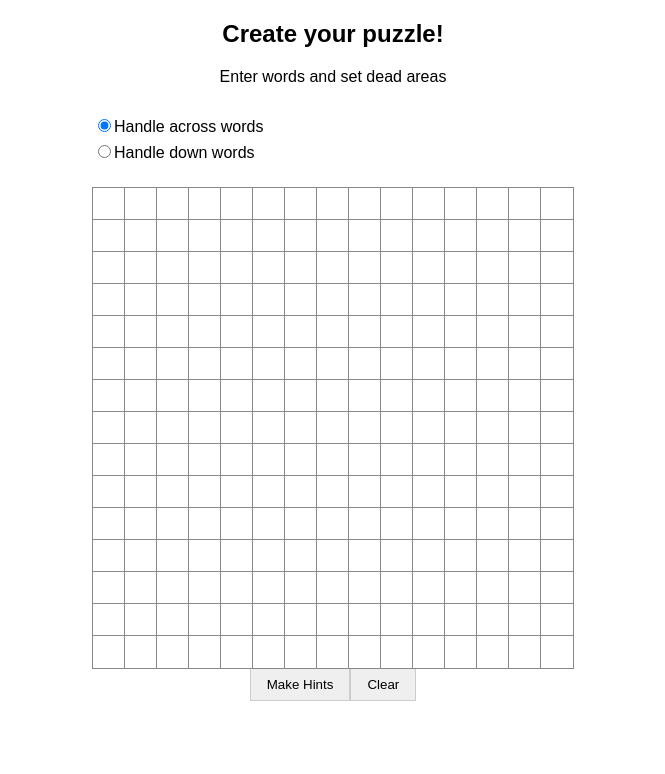
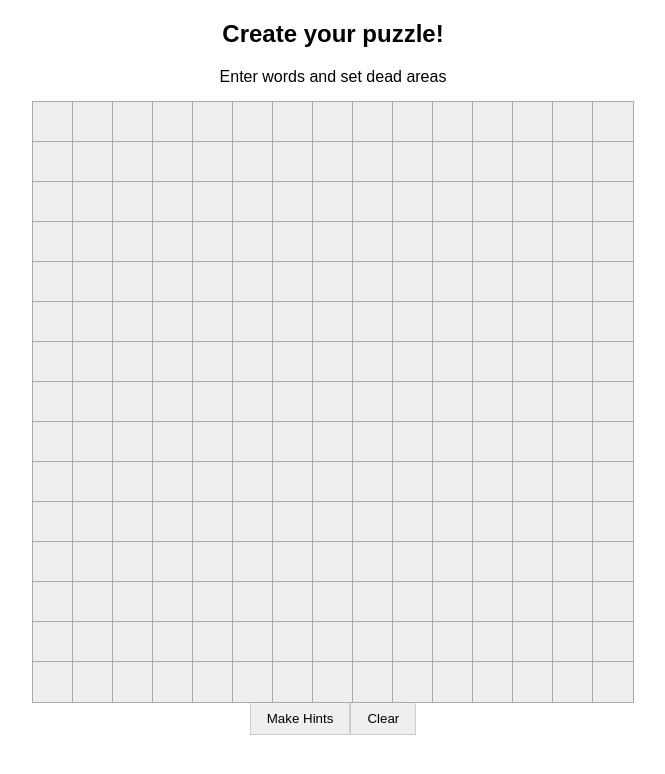
Before and after one commit to akiryk/crossword, a React (Create React App) app: page / in a window 1280 px wide. Shown: the top 774 px of the page, without its empty margins (307-972 px from the left). Built offline with nearby package versions, Linux system fonts and the light colour scheme.

Commit message:
style the numbers

```diff
--- a/src/App.js
+++ b/src/App.js
@@ -1,38 +1,19 @@
 import React, { useState, useEffect } from "react";
-import styled from "styled-components";
 import { Button } from "./components/Common";
 import Grid from "./components/Grid";
 import CrosswordContainer from "./components/CrosswordContainer";
 import "./App.scss";
 import {
-  DIRECTION_MODES,
   PHASE_TITLES,
   ANSWER_PHASE,
-  HINT_PHASE,
   PHASE_DESCRIPTIONS,
-  GO_LEFT_TO_RIGHT,
-  GO_TOP_TO_BOTTOM,
   SPAN,
 } from "./utils/constants";
 import HintingForm from "./components/HintingForm";
 
-const StyledInputs = styled.div`
-  display: flex;
-  flex-direction: column;
-  align-items: flex-start;
-  margin: 30px auto 20px;
-`;
-
-const StyledInputWrapper = styled.div`
-  display: block;
-  margin-bottom: 6px;
-`;
-
 function App() {
-  const [phase, setPhase] = useState(ANSWER_PHASE);
   const [shouldShowHintingForm, setShouldShowHintingForm] = useState(false);
 
-  const [directionMode, setDirectionMode] = useState(GO_LEFT_TO_RIGHT);
   // const [toggleRerender, setToggleRender] = useState(false);
   const [grid, setGrid] = useState(null);
 
@@ -47,13 +28,6 @@ function App() {
   function handleClearPuzzle() {
     grid.clear();
     setShouldShowHintingForm(false);
-  }
-
-  function handleChange(e) {
-    const newMode = e.target.value;
-    if (DIRECTION_MODES.includes(newMode)) {
-      setDirectionMode(newMode);
-    }
   }
 
   function makeHints() {
@@ -120,39 +94,10 @@ function App() {
 
   return (
     <div className="App">
-      <h2>{PHASE_TITLES[phase]}</h2>
-      <p>{PHASE_DESCRIPTIONS[phase]}</p>
+      <h2>{PHASE_TITLES[ANSWER_PHASE]}</h2>
+      <p>{PHASE_DESCRIPTIONS[ANSWER_PHASE]}</p>
       <div className="Wrapper">
-        <StyledInputs>
-          <StyledInputWrapper>
-            <input
-              type="radio"
-              name="directionMode"
-              id="horizontal"
-              value={`${GO_LEFT_TO_RIGHT}`}
-              onChange={handleChange}
-              checked={directionMode === GO_LEFT_TO_RIGHT}
-            />
-            <label htmlFor="horizontal">Handle across words</label>
-          </StyledInputWrapper>{" "}
-          <StyledInputWrapper>
-            <input
-              type="radio"
-              name="directionMode"
-              id="vertical"
-              value={`${GO_TOP_TO_BOTTOM}`}
-              checked={directionMode === GO_TOP_TO_BOTTOM}
-              onChange={handleChange}
-            />
-            <label htmlFor="vertical">Handle down words</label>
-          </StyledInputWrapper>
-        </StyledInputs>
-        <CrosswordContainer
-          directionMode={directionMode}
-          phase={phase}
-          setDirectionMode={setDirectionMode}
-          grid={grid}
-        />
+        <CrosswordContainer grid={grid} />
         <Button onClick={makeHints}>Make Hints</Button>
         <Button onClick={handleClearPuzzle}>Clear</Button>
         {shouldShowHintingForm && <HintingForm grid={grid} />}
--- a/src/App.scss
+++ b/src/App.scss
@@ -8,10 +8,10 @@ $totalCells: $span * $span;
 
 :root {
   --deadCellColor: #000;
-  --borderColor: #888;
+  --borderColor: #aaa;
   --highlight: rgb(255, 234, 217);
   --darkHighlight: rgb(73, 73, 73);
-  --cellSize: 32px;
+  --cellSize: 40px;
   --span: 15;
   --totalCells: calc(15 * 15);
 }
@@ -38,60 +38,47 @@ $totalCells: $span * $span;
   cursor: pointer;
 }
 
-.Crossword--pattern .cell--inactive:focus {
-  background-color: var(--deadCellColor);
-  color: currentColor;
-}
-
 .cell {
-  width: 32px;
-  height: 32px;
+  width: var(--cellSize);
+  height: var(--cellSize);
   outline: 1px solid var(--borderColor);
   border: 0;
   padding: 0;
   box-sizing: border-box;
   text-align: center;
   font-family: "Open Sans", sans-serif;
-  font-size: 20px;
+  font-size: 22px;
   text-transform: uppercase;
   caret-color: transparent;
-  background-color: #fff;
+  background-color: #eee;
+  cursor: pointer;
 }
 
 .cell--active:focus {
   background-color: var(--highlight);
 }
 
-.cell--inactive:focus {
-  background-color: var(--darkHighlight);
-  color: var(--darkHighlight);
-}
-
 .cell--active {
   background-color: #fff;
 }
 
-.cell--inactive {
-  background-color: var(--deadCellColor);
-}
-
 .cell--live {
-  background-color: transparent;
+  background-color: #fff;
 }
 .cell--dead {
   background-color: #000;
 }
 
 .cell:focus {
-  // background-color: blue;
+  background-color: rgb(203, 255, 253);
 }
 
 .cell::selection {
-  background-color: var(--highlight);
+  background-color: transparent;
 }
 
 .cell--inSelectedRowOrColumn {
-  background-color: rgb(212, 245, 255);
+  background-color: #eafffb;
 }
 
 .cellWrapper {
@@ -101,6 +88,10 @@ $totalCells: $span * $span;
 
 .cellWrapper--numbered::before {
   position: absolute;
+  left: 2px;
+  top: 1px;
+  font-size: 12px;
+  color: #555;
 }
 
 @for $i from 1 through $totalCells {
--- a/src/components/CellUI.js
+++ b/src/components/CellUI.js
@@ -12,29 +12,18 @@ const RIGHT_ARROW_KEY = 39;
 const UP_ARROW_KEY = 38;
 const DOWN_ARROW_KEY = 40;
 const DELETE_KEY = 8;
+const SHIFT_KEY = 16;
+const SPACEBAR_KEY = 32;
 
-function CellUI({
-  row,
-  column,
-  phase,
-  goToNextCell,
-  goToPreviousCell,
-  cell,
-  grid,
-}) {
+const NATIVE_DELETE_EVENT = "deleteContentBackward";
+
+function CellUI({ row, column, goToNextCell, goToPreviousCell, cell, grid }) {
   const inputRef = useRef();
   const [displayNumber, setDisplayNumber] = useState(null);
   const [value, setValue] = useState(cell?.value);
   const [cellDisplayState, setCellDisplayState] = useState("");
   const [isInSelectedRowOrColumn, setIsInSelectedRowOrColumn] = useState(false);
 
-  // const hasFocus = cell.cellHasFocus;
-  // useEffect(() => {
-  //   if (hasFocus) {
-  //     grid.highlightDirection(cell);
-  //   }
-  // }, [grid, cell, hasFocus]);
-  // const subscribe = cell.subscribe;
   useEffect(() => {
     cell.subscribe((newCellData) => {
       setDisplayNumber(newCellData.displayNumber);
@@ -50,13 +39,13 @@ function CellUI({
   }, [cell, grid]);
 
   function handleChange(event) {
-    if (cell.isActive && phase === ANSWER_PHASE) {
-      const value = event.target.value;
+    const value = event.target.value?.trim();
+    if (value) {
       cell.setValue(value.slice(-1).toUpperCase());
-      if (value) {
-        goToNextCell({ row, column });
-      } else {
-        // delete key!
+      goToNextCell({ row, column });
+    } else {
+      if (event.nativeEvent?.inputType === NATIVE_DELETE_EVENT) {
+        cell.setValue(value.slice(-1).toUpperCase());
         goToPreviousCell({ row, column });
       }
     }
@@ -66,6 +55,10 @@ function CellUI({
     const code = event?.keyCode;
     const directionMode = grid.gridDirection;
     switch (code) {
+      case SHIFT_KEY:
+      case SPACEBAR_KEY:
+        grid.toggleGridDirection(cell);
+        break;
       case DELETE_KEY:
         if (directionMode === GO_LEFT_TO_RIGHT && !cell.value) {
           goToNextCell({
@@ -105,8 +98,7 @@ function CellUI({
     // grid.highlightDirection(cell);
     switch (event.detail) {
       case 2: {
-        grid.toggleGridDirection();
-        grid.highlightDirection(cell);
+        grid.toggleGridDirection(cell);
         break;
       }
       default:
@@ -121,10 +113,8 @@ function CellUI({
 
   let inputClasses = "cell";
 
-  if (cell.isActive) {
+  if (cell.isActive && cell.value) {
     inputClasses += " cell--active";
-  } else {
-    inputClasses += " cell--inactive";
   }
   if (isInSelectedRowOrColumn) {
     inputClasses += " cell--inSelectedRowOrColumn";
--- a/src/components/Crossword.js
+++ b/src/components/Crossword.js
@@ -5,7 +5,6 @@ import { ANSWER_PHASE, SPAN } from "../utils/constants";
 
 export default function Crossword({
   grid,
-  phase,
   goToNextCell,
   goToPreviousCell,
   onClick,
@@ -13,7 +12,7 @@ export default function Crossword({
   if (!grid) {
     return null;
   }
-  const { cellsArray, directionMode } = grid;
+  const { cellsArray } = grid;
   console.log(grid.gridDirection);
   return (
     <div className="Crossword">
@@ -26,8 +25,6 @@ export default function Crossword({
           key={cell.id}
           row={cell.y}
           column={cell.x}
-          directionMode={directionMode}
-          phase={phase}
           goToNextCell={goToNextCell}
           goToPreviousCell={goToPreviousCell}
         />
--- a/src/components/CrosswordContainer.js
+++ b/src/components/CrosswordContainer.js
@@ -47,7 +47,6 @@ function setCellWithFocus({ grid, id }) {
 }
 
 export default function CrosswordContainer({
-  phase,
   hasCleared,
   setDirectionMode,
   grid,
@@ -114,7 +113,6 @@ export default function CrosswordContainer({
       goToNextCell={goToNextCell}
       goToPreviousCell={goToPreviousCell}
       setCellWithFocus={setCellWithFocus}
-      phase={phase}
       hasCleared={hasCleared}
       setDirectionMode={setDirectionMode}
       grid={grid}
--- a/src/components/Grid.js
+++ b/src/components/Grid.js
@@ -127,13 +127,14 @@ export default class Grid {
     this.startCellsWordsDown.push(cell);
   }
 
-  toggleGridDirection() {
+  toggleGridDirection(cell) {
     this.gridDirection =
       this.gridDirection === GO_LEFT_TO_RIGHT
         ? GO_TOP_TO_BOTTOM
         : GO_LEFT_TO_RIGHT;
     this.currentColumn = -1;
     this.currentRow = -1;
+    this.highlightDirection(cell);
   }
 
   highlightDirection({ x, y }) {
```
